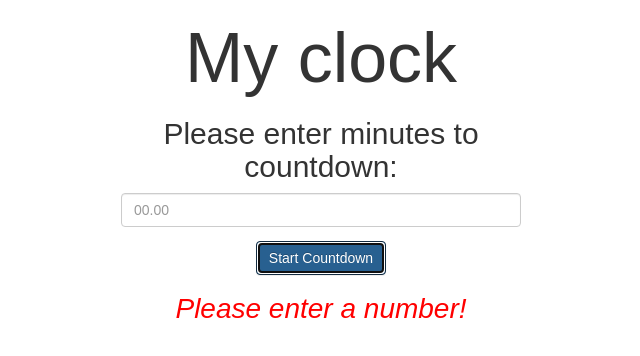
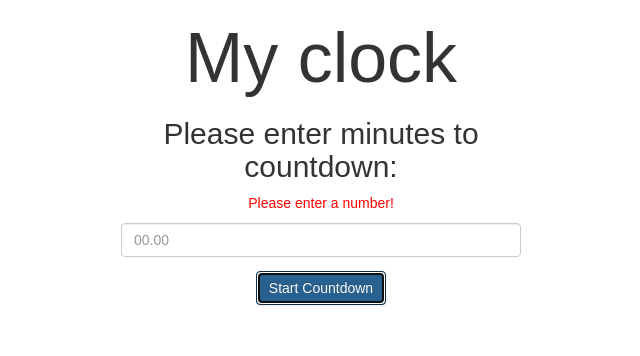
Before and after one commit to AnnaDeveloper/my-javascript, a plain HTML site: page index.htm in a window 1280 px wide. Both pictures are taken after a click on the button "Start Countdown". Shown: the whole page, without its empty margins (319-959 px from the left). Drawn offline with Linux system fonts and the light colour scheme.

Commit message:
error display issue solved

```diff
--- a/css/styles.css
+++ b/css/styles.css
@@ -13,8 +13,6 @@
   }
    p#error{
       color:red;
-      font-style: italic;
-      font-size: 2em;
   }
   .ten-or-less{
     color:red;
--- a/index.htm
+++ b/index.htm
@@ -1,24 +1,19 @@
 <!DOCTYPE html>
 <html lang="en">
   <head>
-  <title>Countdown</title>
+    <title>My Countdown</title>
     <link rel="stylesheet" type="text/css" href="css/bootstrap-theme.css">
     <link rel="stylesheet" type="text/css" href="css/bootstrap.css">
-
     <link rel="stylesheet" type="text/css" href="css/styles.css">
   </head>
   <body>
     <div id="container">
       <h1>My clock</h1>
       <h2>Please enter minutes to countdown:</h2>
-
-      <div id="inputArea">
-      </div>
+      <p id="error" class="text-warning"></p>
+      <div id="inputArea"></div>
       <div id="controls"></div>
-
       <h1 id="time">0:00</h1>
-
-
       </div>
     <script src="script.js"></script>
   </body>
--- a/script.js
+++ b/script.js
@@ -58,12 +58,12 @@ function pauseCountdown(){
 
 function startCountdown(){
  // get contents of the "minutes" text box
-    var minutes = document.getElementById("minutes").value,
-     errorMessage = document.createElement("p");
+    var minutes = document.getElementById("minutes").value;
+    //var errorMessage = document.createElement("p");
 
      timeDisplay.innerHTML = "";
-     errorMessage.setAttribute("id", "error");
-     document.getElementById("inputArea").appendChild(errorMessage);
+     //errorMessage.setAttribute("id", "error");
+    // document.getElementById("inputArea").appendChild(errorMessage);
 //check if it is not number
     if(isNaN(minutes) || minutes == ""){
         document.getElementById("error").innerHTML = "Please enter a number!";
@@ -73,7 +73,7 @@ function startCountdown(){
         document.getElementById("error").innerHTML = "Dont be so negative, enter a possitive number!";
         document.getElementById("minutes").value = "";
     } else{
-        document.getElementById("error").innerHTML = "";
+        //document.getElementById("error").innerHTML = "";
         secondReamaining = minutes * 60;
         intervalHandle = setInterval(tick, 1000);
         document.getElementById("inputArea").style.display = "none";
```
Lines whose indentation alone changed are shown as unchanged.
